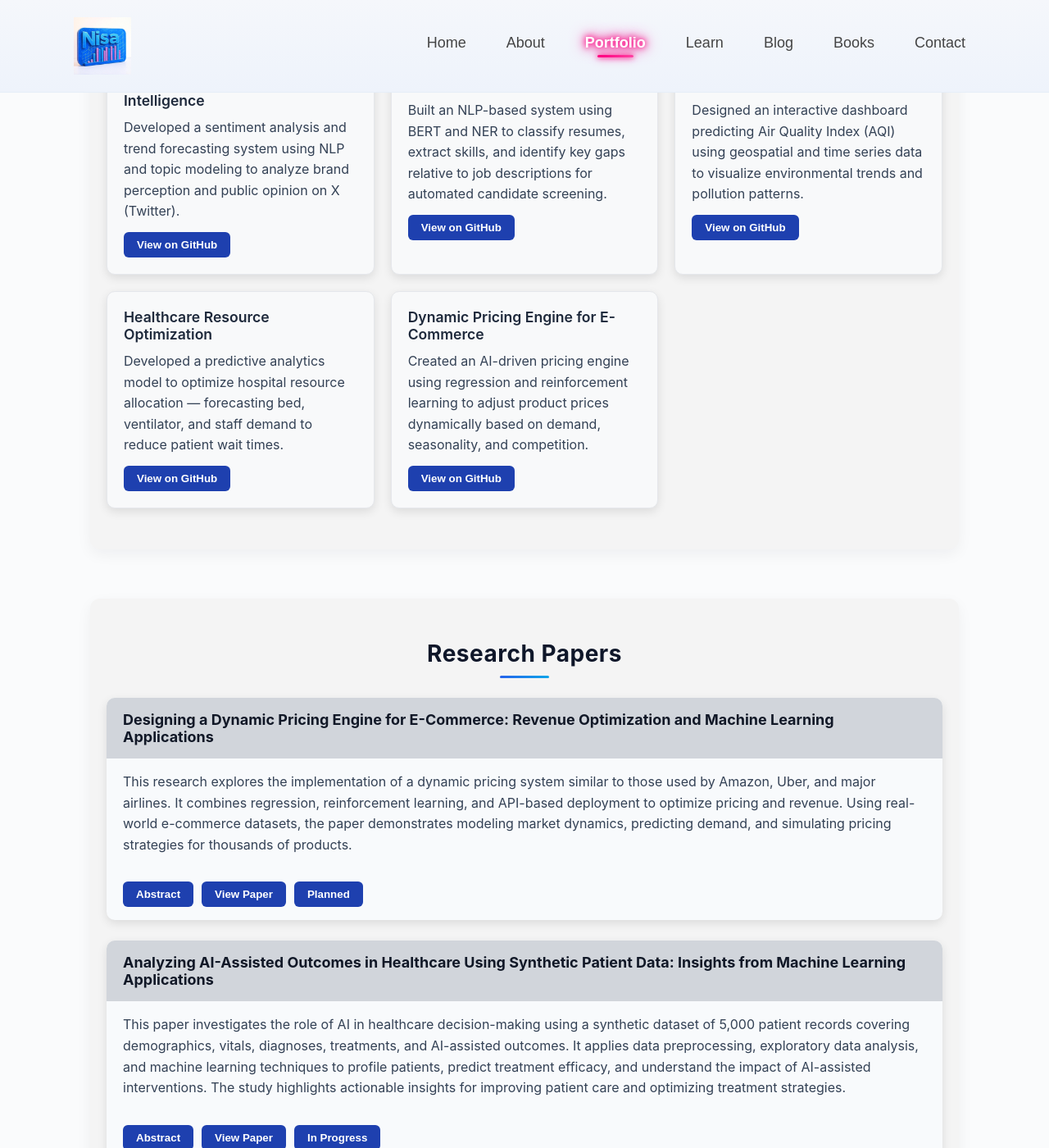
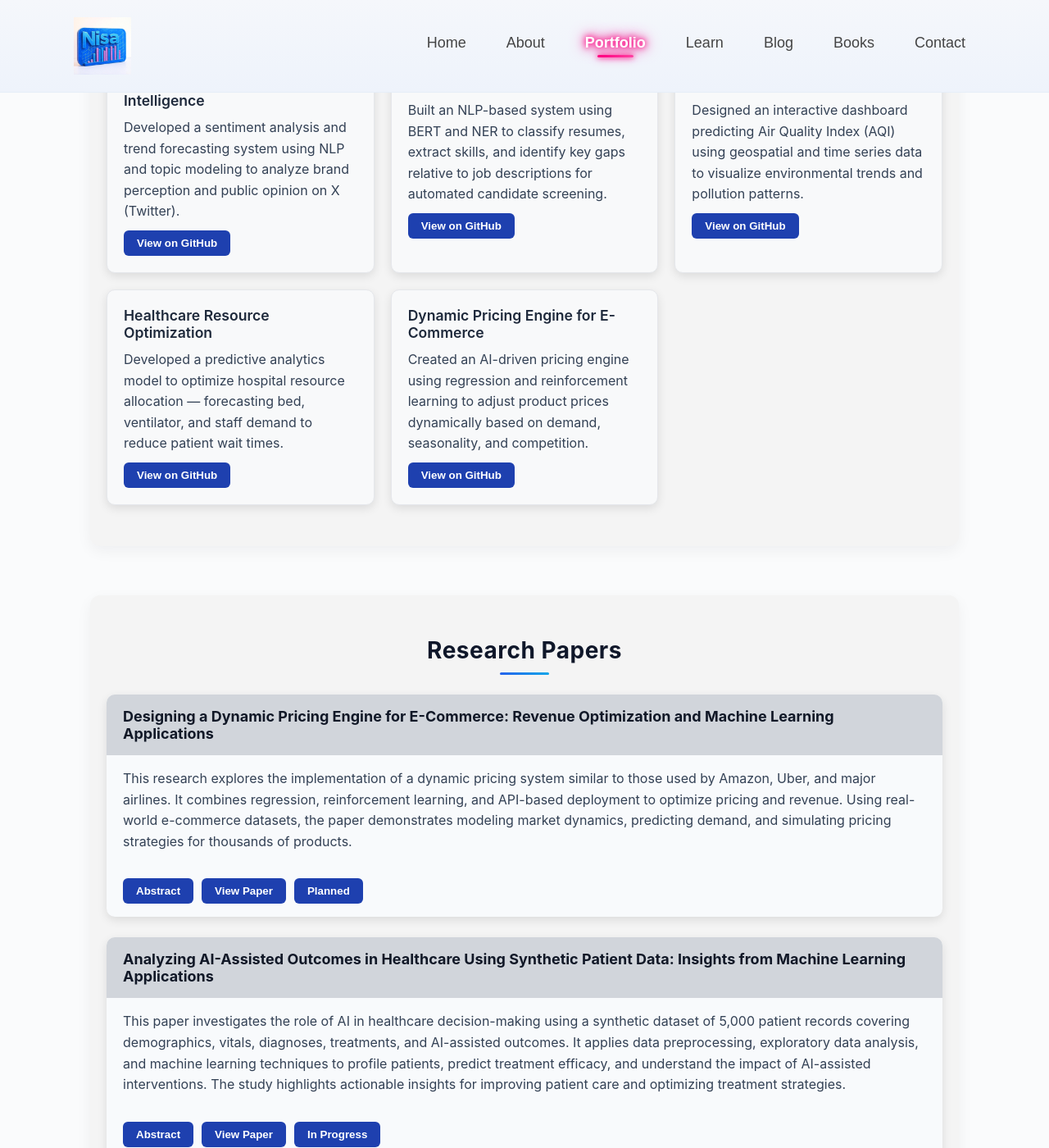
Before and after one commit to tabassumunnisa19/My_Personal_Website, a Jekyll site: the page portfolio.html, which Jekyll copies as it is, in a window 1280 px wide and 1400 px high, scrolled down 192 px. Shown: the whole window at 82% size. Built offline with Jekyll 4.4.1, drawn with Linux system fonts in a browser that asks for light colours.

Commit message:
Update portfolio.html

```diff
--- a/portfolio.html
+++ b/portfolio.html
@@ -12,7 +12,7 @@
       display: grid;
       grid-template-columns: repeat(auto-fit, minmax(300px, 1fr));
       gap: 20px;
-      margin-top: 20px;
+      margin-top: 10px;
     }
     .portfolio-container .card {
       background: #f8f9fa;
@@ -34,7 +34,7 @@
       color: white;
     }
     .portfolio-container .card .btn {
-      margin-top: 12px;
+      margin-top: 10px;
       background-color: #1e40af;
       color: white;
       padding: 8px 16px;
@@ -48,7 +48,7 @@
 
     /* Certifications Section */
     .cert-container {
-      margin-top: 60px;
+      margin-top: 30px;
     }
     .cert-grid {
       display: grid;
```
